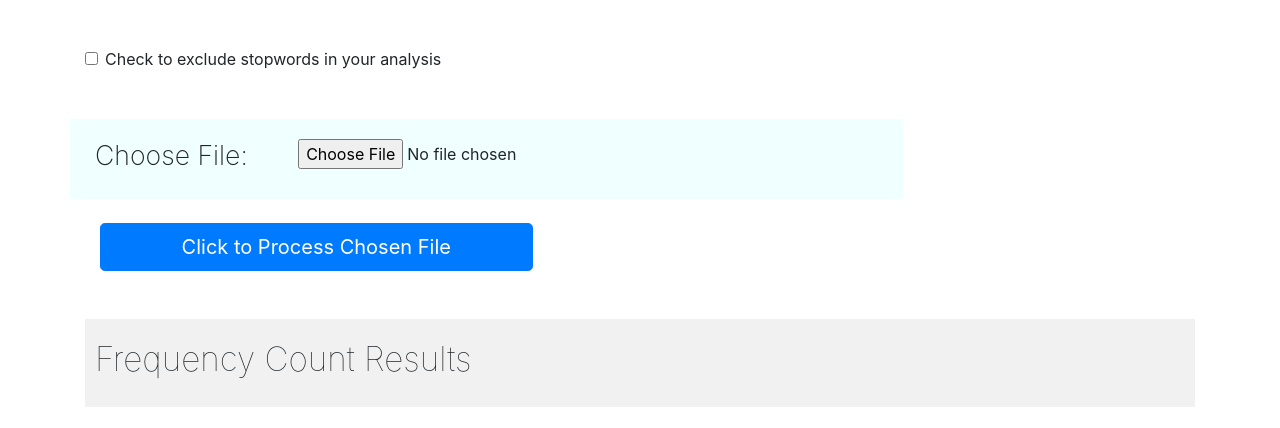
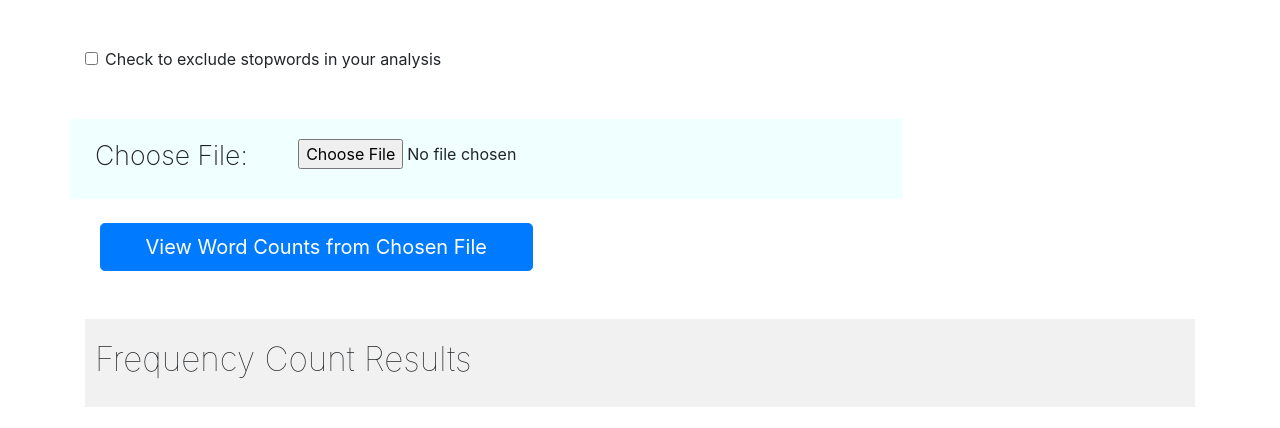
Before and after one commit to GideonCheruiyot/FrequencyAnalysis, a Flask app: page /FrequencyCount in a window 1280 px wide. Shown: the part 169-597 px from the top of the page. Run offline with Flask 2, Linux system fonts and the light colour scheme; some libraries are stand-ins or nearby versions.

Commit message:
tested stemming and stop words, success!!

```diff
--- a/server.py
+++ b/server.py
@@ -1,5 +1,5 @@
 import re, string, unicodedata
-
+import inflect
 from flask import Flask
 from flask import render_template
 from flask import Response, request, jsonify
@@ -105,10 +105,10 @@ def getfile():
             file_content = f.read()
             tokenized_word=word_tokenize(file_content)
             tokenized_word = [word for word in tokenized_word if word.isalpha()]
+            tokenized_word = normalize(tokenized_word)
             print(tokenized_word)
-            print(normalize(tokenized_word))
-            token_word = stem_words(tokenized_word)
-
+            tokenized_word = stem_words(tokenized_word)
+            print(tokenized_word)
 
             stop_words=set(stopwords.words("english"))
 
--- a/templates/Add_item.html
+++ b/templates/Add_item.html
@@ -130,7 +130,7 @@ h5 {
 </div>
 <br>
 
-   <div class="col-md-5"> <button type="file" class="btn btn-primary btn-lg btn-block" name="myfile"> Click to Process Chosen File </button></div>
+   <div class="col-md-5"> <button type="file" class="btn btn-primary btn-lg btn-block" name="myfile"> View Word Counts from Chosen File </button></div>
 
 </form>
 
--- a/templates/analysis.html
+++ b/templates/analysis.html
@@ -86,7 +86,7 @@ font-size: 40px;
   <!-- Tab panes -->
   <div class="tab-content">
     <div id="home" class="container tab-pane active"><br>
-      <h2>Word setting: </h2><p>{{list[10]["stop_words_setting"]}}</p>
+      <p>Word setting: </p><h2>{{list[10]["stop_words_setting"]}}</h2>
 
 
 <br>
```
